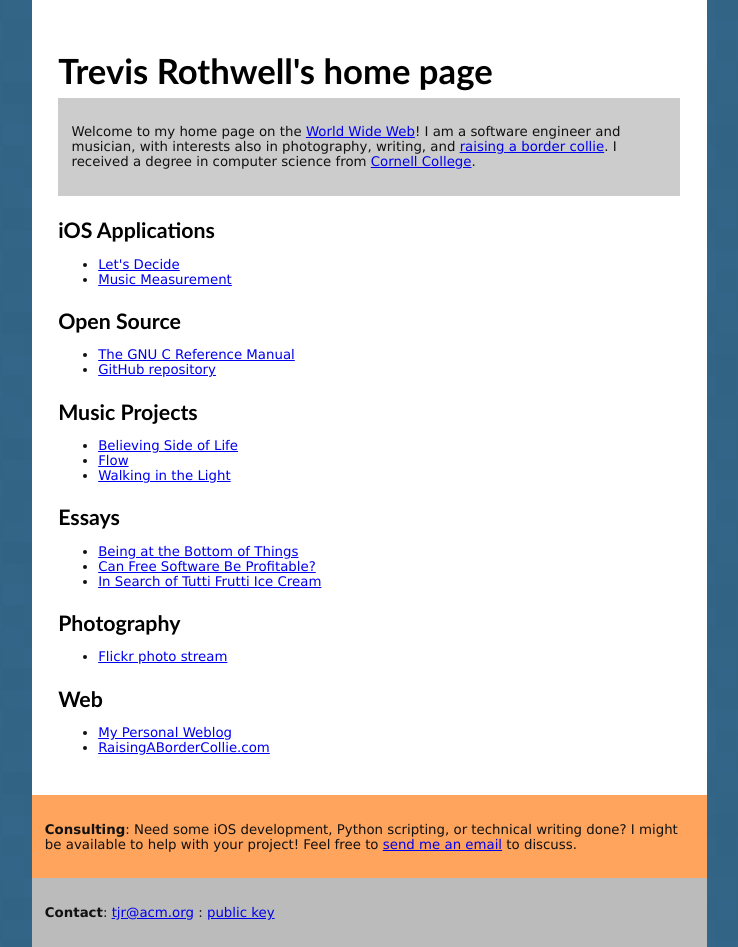
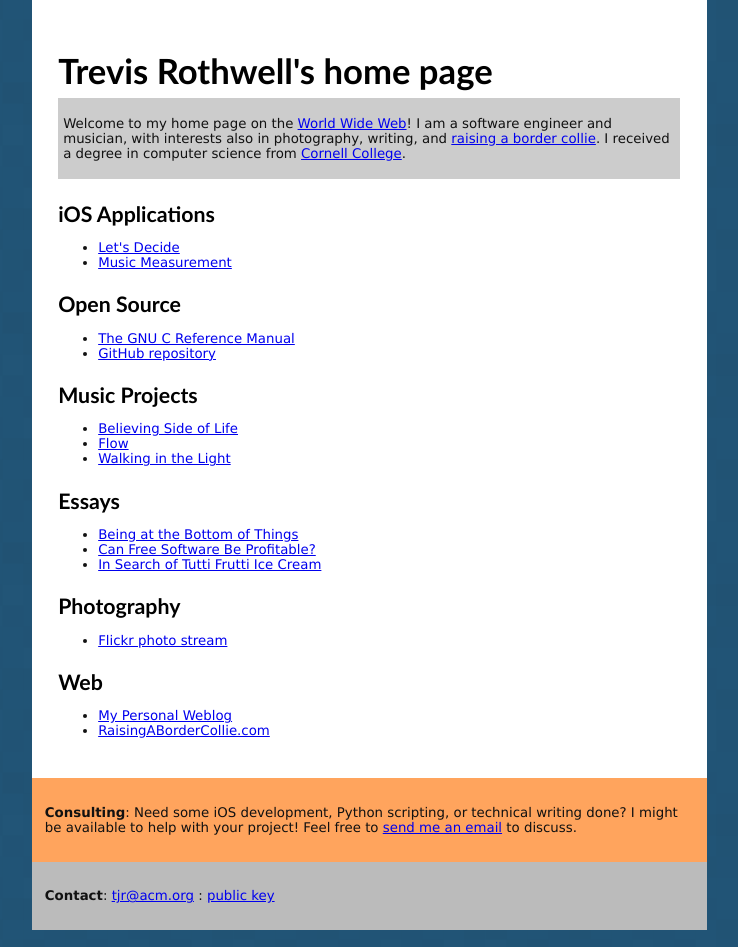
Before and after one commit to tjr/tjr.github.com, a Jekyll site: the page index.html, which Jekyll copies as it is, in a window 1280 px wide. Shown: the whole page, without its empty margins (271-1009 px from the left). Built offline with Jekyll 4.4.1, drawn with Linux system fonts in a browser that asks for light colours; some web fonts are replaced.

Commit message:
updated css

```diff
--- a/css/home.css
+++ b/css/home.css
@@ -6,7 +6,7 @@ body {
     padding-bottom: 0px;
     margin: 0px;
     text-align: center;
-    background-color: #368;
+    background-color: #257;
     background-image: url("/images/square_bg.png");
 }
 
@@ -24,7 +24,7 @@ img.photo { border: 1px solid black; }
 
 .insertbox {
   background-color: #CCC;
-  padding: 1em;
+  padding: 5px;
 }
 
 .powderblue {
```
